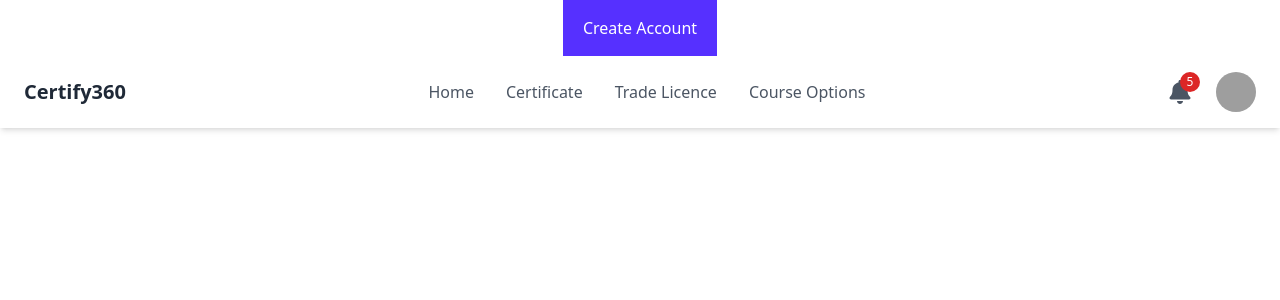
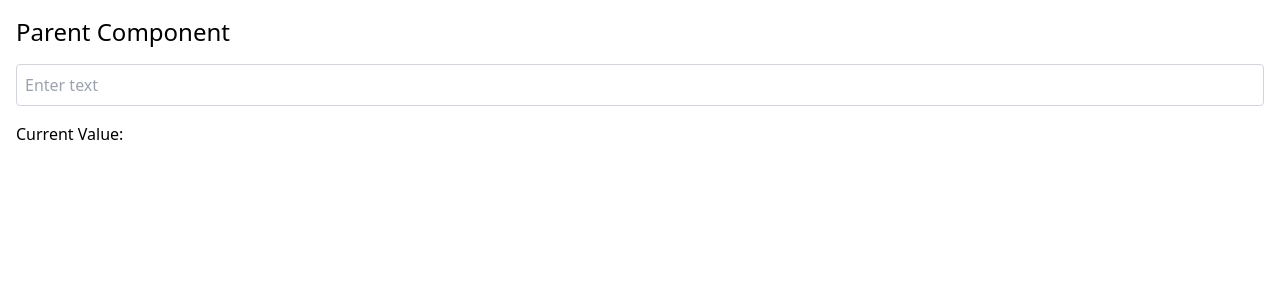
Before and after one commit to touhid9teen/Certify360, a React (Vite) app in the folder frontend/: page / in a window 1280 px wide. Shown: the top 300 px of the page. Built offline with nearby package versions, Linux system fonts and the light colour scheme; grey boxes are pictures that could not be loaded.

Commit message:
Inputfield is added

```diff
--- a/frontend/src/App.jsx
+++ b/frontend/src/App.jsx
@@ -1,18 +1,26 @@
-import Button from './elements/Button';
-import { BrowserRouter } from 'react-router-dom';
-import MainLayout from './layouts/MainLayout';
+import { useState } from 'react';
+import InputField from './elements/inputField';
 
-function App() {
+const App = () => {
+  const [inputValue, setInputValue] = useState('');
+
+  const handleInputChange = (e) => {
+    setInputValue(e.target.value);
+  };
+
   return (
-    <>
-      <div className='flex justify-center'>
-        <Button children={'Create Account'} buttonVariant='primary'/>
-      </div>
-      <BrowserRouter>
-        <MainLayout />
-      </BrowserRouter>
-    </>
+    <div className="p-4">
+      <h1 className="text-2xl mb-4">Parent Component</h1>
+      <InputField
+        type="text"
+        placeholder="Enter text"
+        value={inputValue}
+        onChange={handleInputChange}
+        label="Input Field"
+      />
+      <p className="mt-4">Current Value: {inputValue}</p>
+    </div>
   );
-}
+};
 
 export default App;
--- /dev/null
+++ b/frontend/src/elements/inputField.tsx
@@ -0,0 +1,24 @@
+import React from "react";
+
+interface InputFieldProps {
+    type: string;
+    placeholder: string;
+    value: string;
+    onChange: (e: React.ChangeEvent<HTMLInputElement>) => void;
+}
+
+const InputField: React.FC<InputFieldProps> = (props : InputFieldProps) => {
+    const { type, placeholder, value, onChange } = props;
+    return (
+        <div className="flex flex-col mb-4 w-full">
+            <input
+                type={type}
+                placeholder={placeholder}
+                value={value}
+                onChange={onChange}
+                className="p-2 border border-gray-300 rounded focus:outline-none focus:border-blue-500 w-full"
+            />
+        </div>
+    );
+};
+export default InputField;
```
